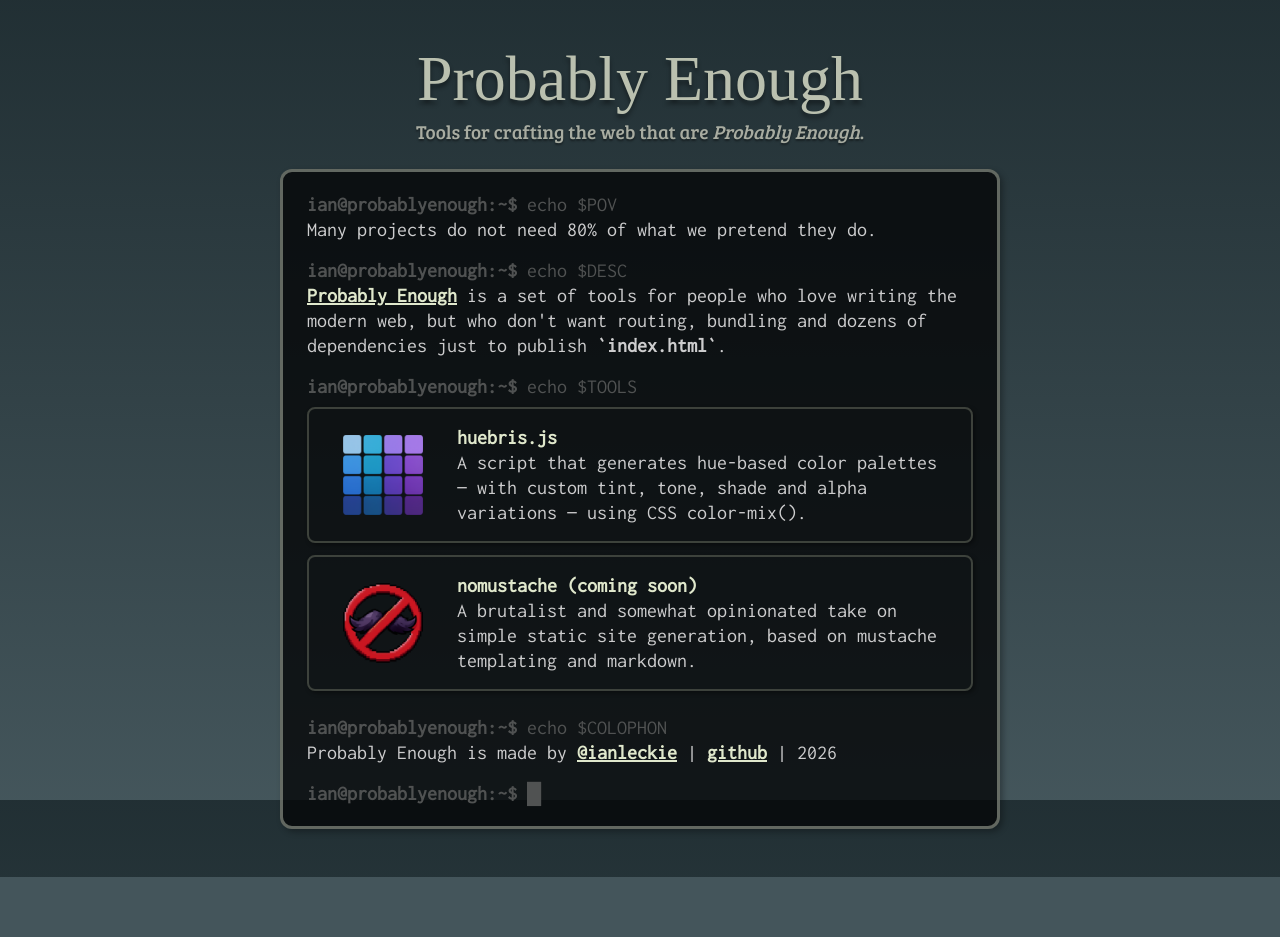
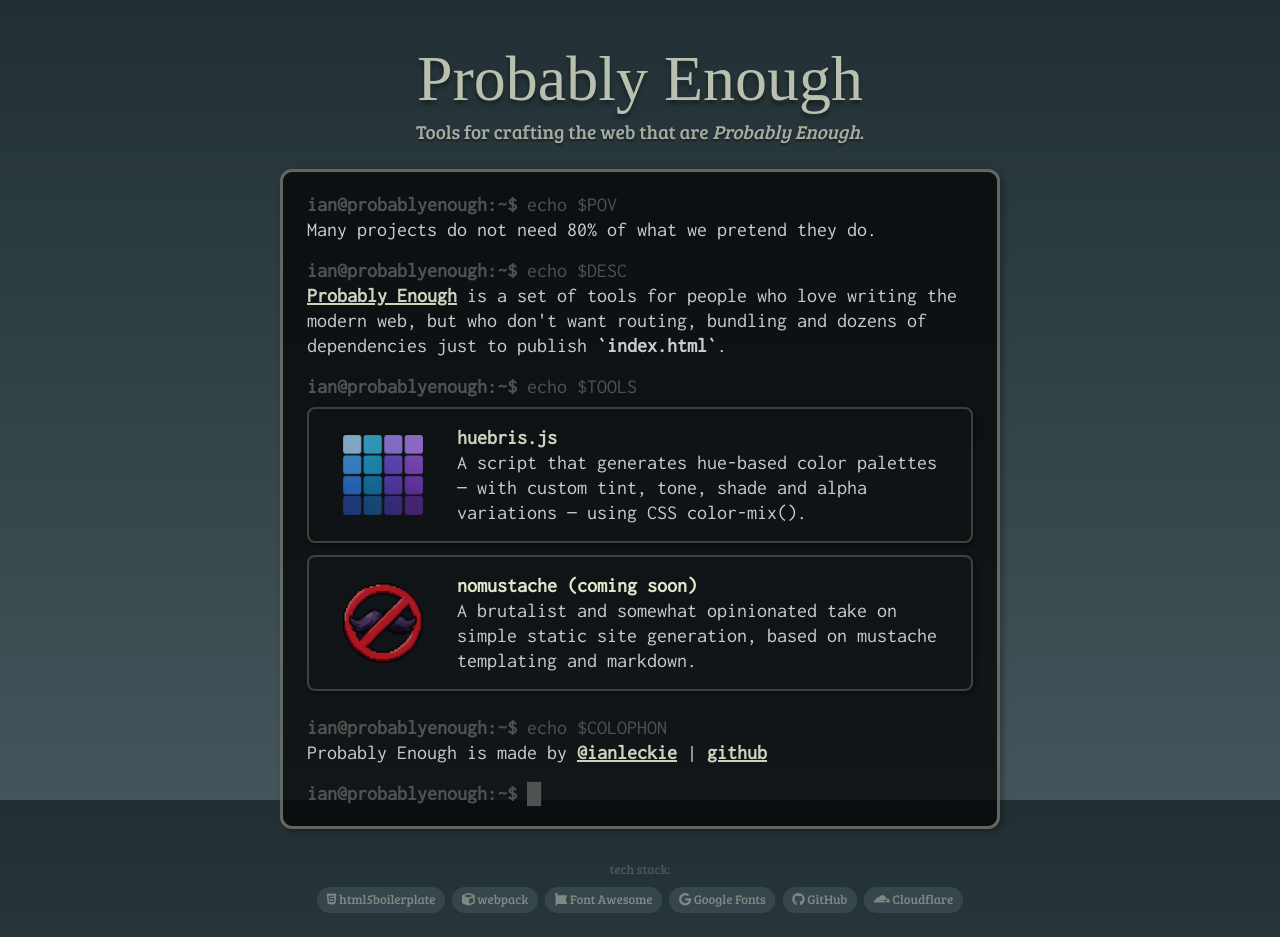
Before and after one commit to ianleckie/probablyenough.dev, a website: page docs/index.html in a window 1280 px wide. Before the commit the page ends 877 px from the top, so only its background shows below. Drawn offline with Linux system fonts and the light colour scheme; a web font is replaced by a local one.

Commit message:
added tech stack footer

```diff
--- a/docs/css/site.css
+++ b/docs/css/site.css
@@ -1,6 +1,11 @@
+/* Conf */
+
 :root {
     --max-width: 720px;
 }
+
+
+/* Composition */
 
 body {
     background-attachment: fixed;
@@ -36,6 +41,9 @@ h2 {
     margin: 1rem 0 -0.5rem;
 }
 
+
+/* Utility */
+
 .tag {
     color: var(--secondary-tone3);
     font-family: 'Bree Serif';
@@ -47,6 +55,9 @@ h2 {
     text-shadow: 0px 2px 2px rgba(0,0,0,0.4);
     width: fit-content;
 }
+
+
+/* Blocks */
 
 .console {
     background-color: var(--black-alpha1);
@@ -62,15 +73,20 @@ h2 {
 }
 
     .console a {
-        color: var(--secondary);
+        display: inline-block;
+        color: var(--secondary-tone1);
         font-weight: 600;
     }
 
     .console a:hover {
         background-color: var(--grey-shade3);
         border-radius: 4px;
-        margin: -0.2rem -0.4rem -0.4rem;
-        padding: 0.2rem 0.4rem 0.4rem;
+        margin: -0.1rem -0.4rem -0.2rem;
+        padding: 0.1rem 0.4rem 0.2rem;
+    }
+
+    .console a:active {
+        scale: 0.97;
     }
 
 .line .prompt {
@@ -113,7 +129,7 @@ h2 {
         border-radius: 0.5rem;
         float: left;
         margin-left: 0.5rem;
-        opacity: 0.9;
+        opacity: 0.75;
         padding: 10px;
     }
 
@@ -141,22 +157,68 @@ h2 {
         margin: 0;
     }
 
-.btn:hover {
+.tech-stack {
+    list-style: none;
+    margin: 2rem auto 0;
+    padding: 0;
+    text-align: center;
+    width: fit-content;
+}
+
+    .tech-stack li {
+        color: var(--secondary-tint1-alpha3);
+        display: inline-block;
+        font-family: 'Bree Serif', serif;
+        font-size: 0.8rem;
+    }
+
+        .tech-stack li a {
+            background-color: var(--primary-tone2-alpha3);
+            border-radius: 1em;
+            color: var(--secondary-tint1-alpha3);
+            display: inline-block;
+            line-height: 2em;
+            margin: 0 0.1rem;
+            padding: 0 0.6rem;
+            text-decoration: none;
+        }
+
+        .tech-stack li a:hover {
+            background-color: var(--primary-shade2-alpha3);
+            box-shadow: 1px 1px 3px var(--primary-shade4-alpha3);
+        }
+
+        .tech-stack li a:active {
+            scale: 0.97;
+        }
+
+    .tech-stack li.title {
+        background: none;
+        color: var(--secondary-tint2-alpha4);
+        display: block;
+        margin-bottom: 0.5rem;
+    }
+
+
+/* Exceptions */
+
+/* Card interactions */
+.tool[data-is-card="true"]:hover {
     background-color: var(--black);
     border-color: var(--secondary-shade3);
     box-shadow: 3px 3px 6px rgba(0,0,0,0.6);
     cursor: pointer;
 }
 
-    btn:hover .icon {
+    .tool[data-is-card="true"]:hover .icon {
         opacity: 1;
     }
 
-.btn:active {
+.tool[data-is-card="true"]:active {
     box-shadow: 4px 4px 7px rgba(0,0,0,0.8);
     scale: 0.97;
 }
 
-.tool:not(.btn):hover {
+.tool:not(.tool[data-is-card="true"]):hover {
     cursor: not-allowed;
 }
--- a/docs/index.html
+++ b/docs/index.html
@@ -55,14 +55,14 @@
 
         <div class="prompt">ian@probablyenough:~$<span class="cmd"> echo $TOOLS</span></div>
 
-        <div class="tool btn">
+        <div class="tool" data-is-card="true">
 
           <div class="icon">
             <img src="img/huebris-200px.png" alt="huebris.js">
           </div>
 
           <div class="desc">
-            <h3><a href="https://github.com/ianleckie/huebris.js">huebris.js</a></h3>
+            <h3><a href="https://github.com/ianleckie/huebris.js" data-card-link="true">huebris.js</a></h3>
             A script that generates hue-based color palettes — with custom tint, tone, shade and alpha variations — using CSS color-mix().
           </div>
 
@@ -85,7 +85,7 @@
 
       <div class="line" data-cmd-echo="$COLOPHON">
         <div class="prompt">ian@probablyenough:~$<span class="cmd"> echo $COLOPHON</span></div>
-        Probably Enough is made by <a href="https://hire.ianleckie.me">@ianleckie</a> | <a href="https://github.com/ianleckie">github</a> | 2026
+        Probably Enough is made by <a href="https://hire.ianleckie.me">@ianleckie</a> | <a href="https://github.com/ianleckie">github</a>
       </div>
 
       <div class="line" data-cmd-cursor="true">
@@ -94,8 +94,19 @@
 
     </div>
 
+    <ul class="tech-stack">
+      <li class="title">tech stack:</li>
+      <li><a href="https://html5boilerplate.com/" target="_blank"><i class="fa-brands fa-html5"></i> html5boilerplate</a></li>
+      <li><a href="https://webpack.js.org/" target="_blank"><i class="fa-solid fa-cube"></i> webpack</a></li>
+      <li><a href="https://fontawesome.com/" target="_blank"><i class="fa-brands fa-font-awesome"></i> Font Awesome</a></li>
+      <li><a href="https://fonts.google.com/" target="_blank"><i class="fa-brands fa-google"></i> Google Fonts</a></li>
+      <li><a href="https://github.com/" target="_blank"><i class="fa-brands fa-github"></i> GitHub</a></li>
+      <li><a href="https://www.cloudflare.com/" target="_blank"><i class="fa-brands fa-cloudflare"></i> Cloudflare</a></li>
+    </ul>
+
   </main>
 
+  <script src="https://kit.fontawesome.com/481515541d.js" crossorigin="anonymous"></script>
   <script src="js/main.js"></script>
   <script src="js/vendor/huebris.min.js"></script>
   <script>
```
